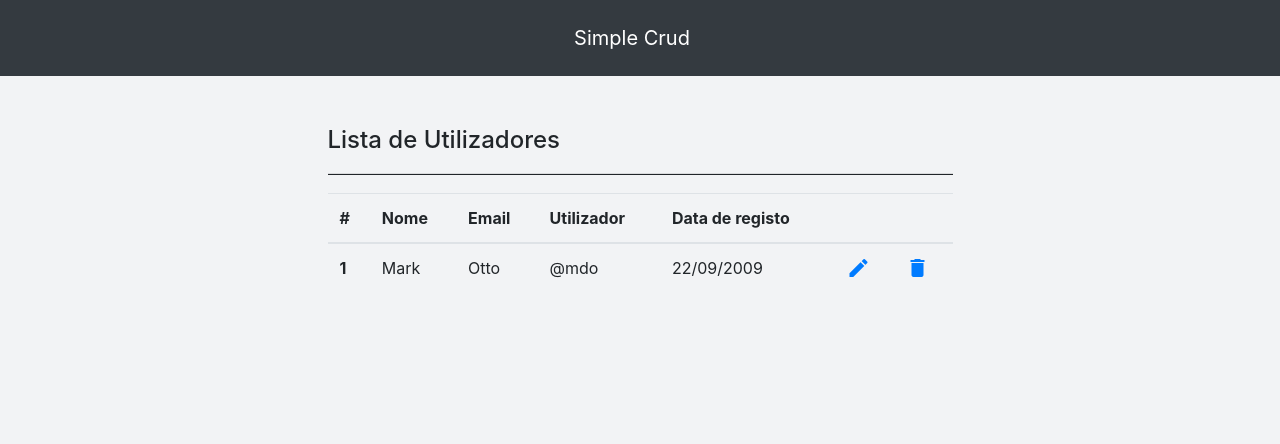
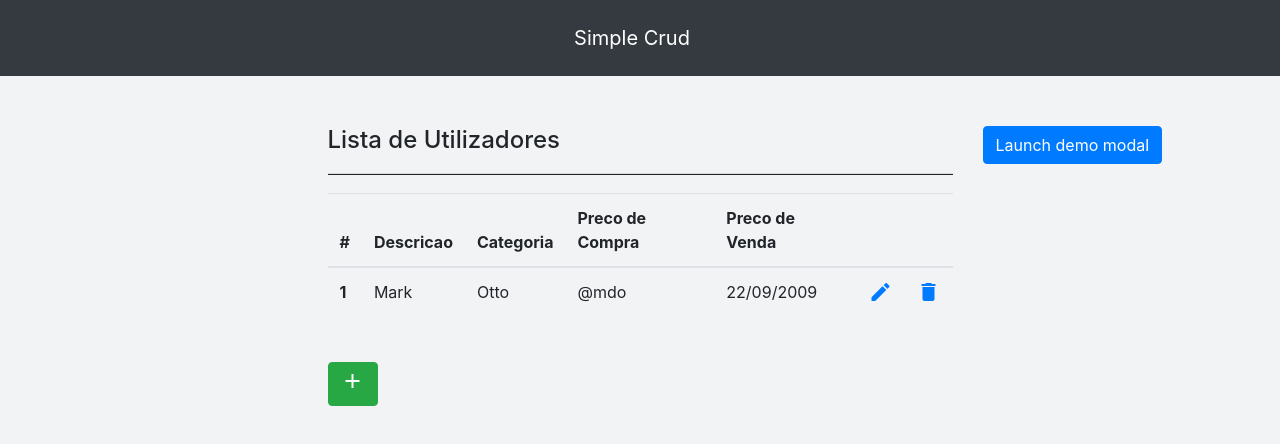
Before and after one commit to alfredosebastiao/simple-crud-with-angular, an Angular app: page /home in a window 1280 px wide. Shown: the top 444 px of the page. Built offline with nearby package versions, Linux system fonts and the light colour scheme.

Commit message:
modal create product

```diff
--- a/src/app/app.module.ts
+++ b/src/app/app.module.ts
@@ -11,6 +11,7 @@ import { HomeComponent } from './home/home.component';
 import { FormsModule } from '@angular/forms';
 import {AuthService} from './login/auth.service';
 import { User } from './login/User';
+import { CreateProductModalComponent } from './create-product-modal/create-product-modal.component';
 
 @NgModule({
   declarations: [
@@ -18,7 +19,8 @@ import { User } from './login/User';
     NavBarComponent,
     LoginComponent,
     CreateAccountComponent,
-    HomeComponent
+    HomeComponent,
+    CreateProductModalComponent
   ],
   imports: [
     BrowserModule,
--- /dev/null
+++ b/src/app/create-product-modal/create-product-modal.component.html
@@ -0,0 +1,14 @@
+<ng-template #content let-c="close" let-d="dismiss">
+  <div class="modal-header">
+    <h4 class="modal-title">Modal title</h4>
+    <button type="button" class="close" aria-label="Close" (click)="d('Cross click')">
+      <span aria-hidden="true">&times;</span>
+    </button>
+  </div>
+  <div class="modal-body">
+    <p>One fine body&hellip;</p>
+  </div>
+  <div class="modal-footer">
+    <button type="button" class="btn btn-outline-dark" (click)="c('Close click')">Close</button>
+  </div>
+</ng-template>
--- /dev/null
+++ b/src/app/create-product-modal/create-product-modal.component.ts
@@ -0,0 +1,16 @@
+import { Component, OnInit } from '@angular/core';
+import { NgbModal, ModalDismissReasons } from 'ngx-bootstrap/modal';
+
+@Component({
+  selector: 'app-create-product-modal',
+  templateUrl: './create-product-modal.component.html',
+  styleUrls: ['./create-product-modal.component.css']
+})
+export class CreateProductModalComponent implements OnInit {
+
+  constructor() { }
+
+  ngOnInit() {
+  }
+
+}
--- a/src/app/home/home.component.html
+++ b/src/app/home/home.component.html
@@ -11,10 +11,10 @@
       <thead>
       <tr>
         <th>#</th>
-        <th>Nome</th>
-        <th>Email</th>
-        <th>Utilizador</th>
-        <th>Data de registo</th>
+        <th>Descricao</th>
+        <th>Categoria</th>
+        <th>Preco de Compra</th>
+        <th>Preco de Venda</th>
         <th></th>
         <th></th>
       </tr>
@@ -32,5 +32,44 @@
 
       </tbody>
     </table>
+    <br>
+    <button type="button" class="btn btn-success btn-circle"  data-toggle="modal" data-target="#exampleModal">
+      <i class="material-icons">add</i>
+    </button>
+
+
+
   </div>
+
+  <div class="col-xs-4 col-md-3">
+
+    <!-- Button trigger modal -->
+    <button type="button" class="btn btn-primary" data-toggle="modal" data-target="#exampleModal">
+      Launch demo modal
+    </button>
+
+    <!-- Modal -->
+    <div class="modal fade" id="myModal" tabindex="-1" role="dialog" aria-labelledby="exampleModalLabel" aria-hidden="true">
+      <div class="modal-dialog" role="document">
+        <div class="modal-content">
+          <div class="modal-header">
+            <h5 class="modal-title" id="exampleModalLabel">Modal title</h5>
+            <button type="button" class="close" data-dismiss="modal" aria-label="Close">
+              <span aria-hidden="true">&times;</span>
+            </button>
+          </div>
+          <div class="modal-body">
+            ...
+          </div>
+          <div class="modal-footer">
+            <button type="button" class="btn btn-secondary" data-dismiss="modal">Close</button>
+            <button type="button" class="btn btn-primary">Save changes</button>
+          </div>
+        </div>
+      </div>
+    </div>
+
+  </div>
+
+
 </div>
```
Also changed, not shown: src/app/create-product-modal/create-product-modal.component.css (added), 1 other file (tests, documents, lock files or other folders).
